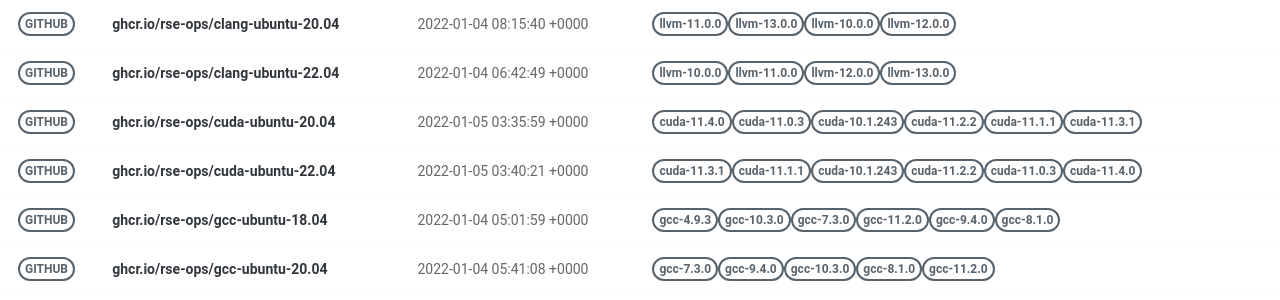
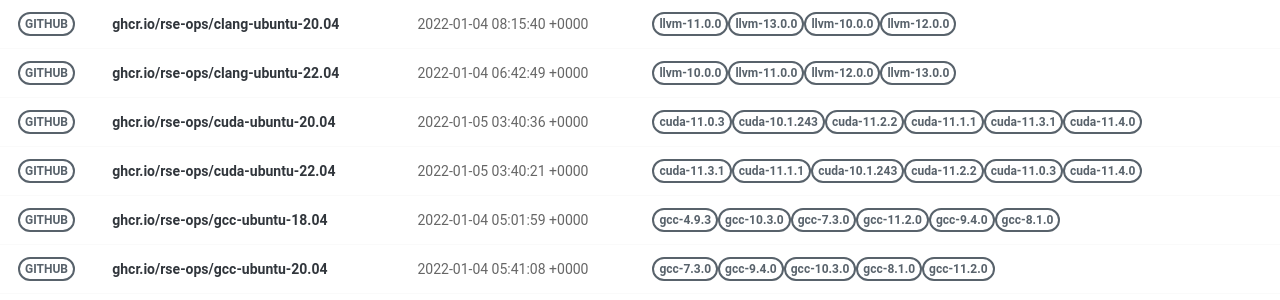
Before and after one commit to rse-ops/docker-images, a Jekyll site: the page built from pages/index.md, in a window 1280 px wide. Shown: the part 179-479 px from the top of the page. Built offline with Jekyll 4.4.1, drawn with Linux system fonts in a browser that asks for light colours; nearby versions of some CDN libraries.

Commit message:
Automated push to update library 2022-01-05

```diff
--- a/_library/ghcr.io-rse-ops-cuda-ubuntu-20.04.md
+++ b/_library/ghcr.io-rse-ops-cuda-ubuntu-20.04.md
@@ -1,14 +1,11 @@
 ---
 layout: container
 name: ghcr.io/rse-ops/cuda-ubuntu-20.04
-updated_at: 2022-01-05 03:35:59.073191
+updated_at: 2022-01-05 03:40:36.849971
 
 
 container_url: https://github.com/orgs/rse-ops/packages/container/package/cuda-ubuntu-20.04
 versions:
- - tag: cuda-11.4.0
-   dockerfile: https://github.com/rse-ops/docker-images/blob/main/ubuntu/cuda/Dockerfile
-   manifest: https://crane.ggcr.dev/manifest/ghcr.io/rse-ops/cuda-ubuntu-20.04:cuda-11.4.0
  - tag: cuda-11.0.3
    dockerfile: https://github.com/rse-ops/docker-images/blob/main/ubuntu/cuda/Dockerfile
    manifest: https://crane.ggcr.dev/manifest/ghcr.io/rse-ops/cuda-ubuntu-20.04:cuda-11.0.3
```
Also changed, not shown: other parts of _library/ghcr.io-rse-ops-cuda-ubuntu-20.04.md (+3 -0 lines).
